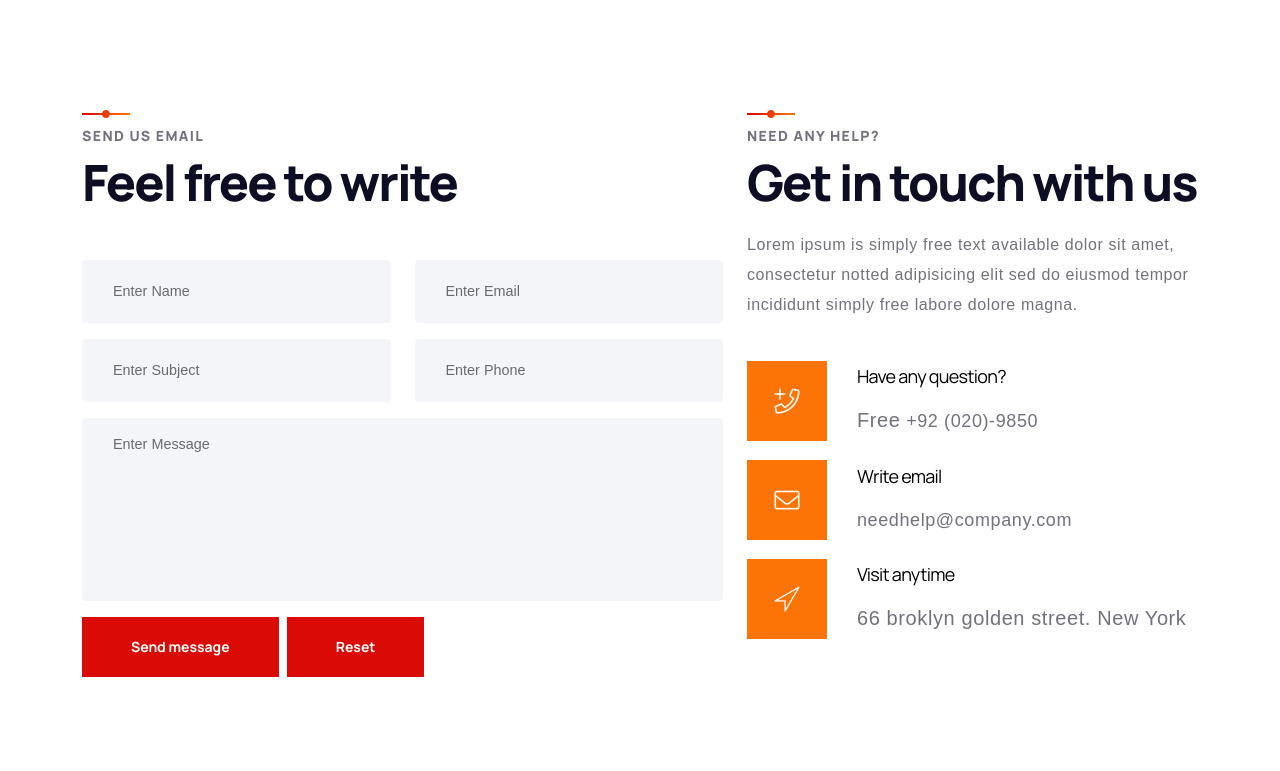
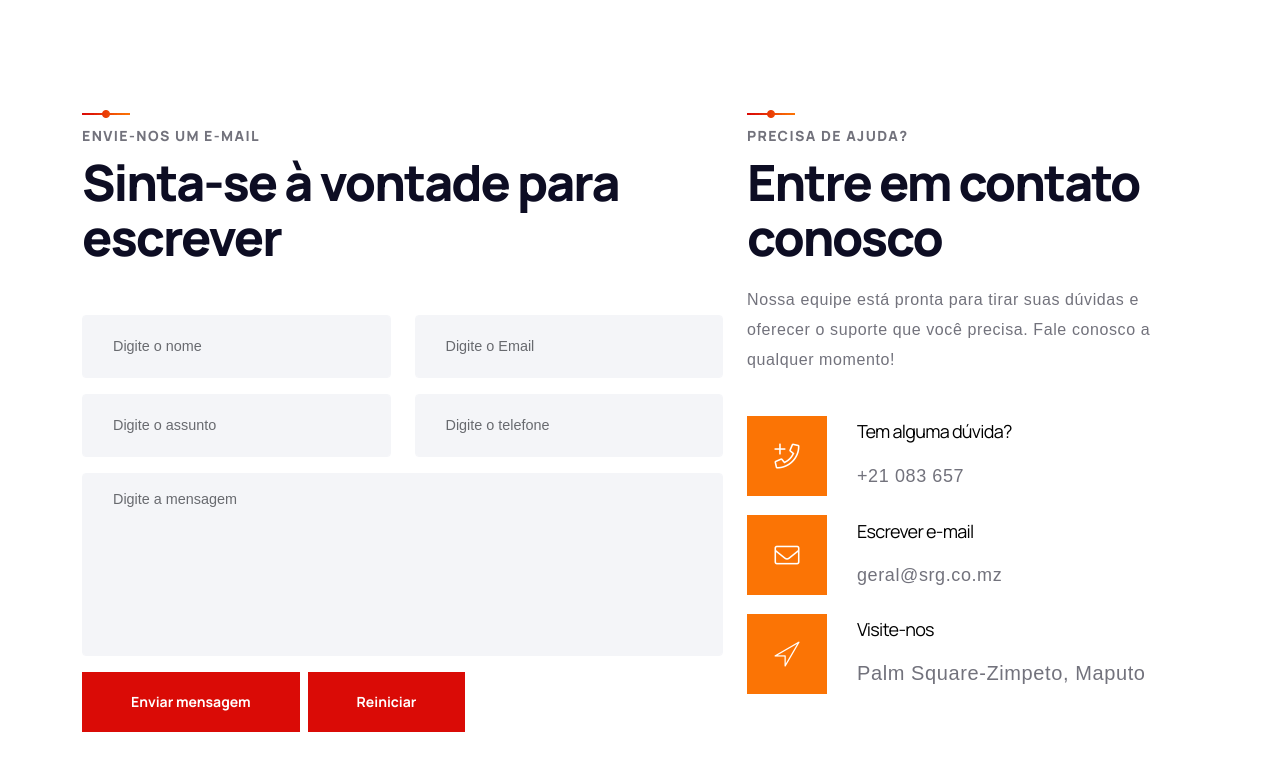
Before and after one commit to SRGLogistica/Next-js-App, a Next.js app: page /page-contact in a window 1280 px wide. Shown: the part 513-1284 px from the top of the page. Built offline with nearby package versions, Linux system fonts and the light colour scheme.

Commit message:
Actualizando o Faq e ctts

```diff
--- a/components/sections/CallToAction1.js
+++ b/components/sections/CallToAction1.js
@@ -10,7 +10,7 @@ const CallToAction1 = () => {
 
               <div className="title-box">
                 <div className="inner-column">
-                  <span className="sub-title">Importa Aqui!</span>
+                  <span className="sub-title">Importe Aqui!</span>
                   <h3 className="title">Pronto para enviar sua encomenda conosco?</h3>
                 </div>
               </div>
--- a/components/sections/innerpages/Contact.js
+++ b/components/sections/innerpages/Contact.js
@@ -1,3 +1,4 @@
+
 import Link from 'next/link';
 
 const Contact = () => {
@@ -9,42 +10,44 @@ const Contact = () => {
       <div className="row">
         <div className="col-xl-7 col-lg-6">
           <div className="sec-title">
-            <span className="sub-title">Send us email</span>
-            <h2>Feel free to write</h2>
+            <span className="sub-title">Envie-nos um e-mail</span>
+            <h2>Sinta-se à vontade para escrever
+
+            </h2>
           </div>
           {/* Contact Form */}
           <form id="contact_form" name="contact_form" className="" action="#" method="post">
             <div className="row">
               <div className="col-sm-6">
                 <div className="mb-3">
-                  <input name="form_name" className="form-control" type="text" placeholder="Enter Name"/>
+                  <input name="form_name" className="form-control" type="text" placeholder="Digite o nome"/>
                 </div>
               </div>
               <div className="col-sm-6">
                 <div className="mb-3">
-                  <input name="form_email" className="form-control required email" type="email" placeholder="Enter Email"/>
+                  <input name="form_email" className="form-control required email" type="email" placeholder="Digite o Email"/>
                 </div>
               </div>
             </div>
             <div className="row">
               <div className="col-sm-6">
                 <div className="mb-3">
-                  <input name="form_subject" className="form-control required" type="text" placeholder="Enter Subject"/>
+                  <input name="form_subject" className="form-control required" type="text" placeholder="Digite o assunto"/>
                 </div>
               </div>
               <div className="col-sm-6">
                 <div className="mb-3">
-                  <input name="form_phone" className="form-control" type="text" placeholder="Enter Phone"/>
+                  <input name="form_phone" className="form-control" type="text" placeholder="Digite o telefone"/>
                 </div>
               </div>
             </div>
             <div className="mb-3">
-              <textarea name="form_message" className="form-control required" rows="7" placeholder="Enter Message"></textarea>
+              <textarea name="form_message" className="form-control required" rows="7" placeholder="Digite a mensagem"></textarea>
             </div>
             <div className="mb-3">
               <input name="form_botcheck" className="form-control" type="hidden" value="" />
-              <button type="submit" className="theme-btn btn-style-one me-2" data-loading-text="Please wait..."><span className="btn-title">Send message</span></button>
-              <button type="reset" className="theme-btn btn-style-one"><span className="btn-title">Reset</span></button>
+              <button type="submit" className="theme-btn btn-style-one me-2" data-loading-text="Please wait..."><span className="btn-title">Enviar mensagem</span></button>
+              <button type="reset" className="theme-btn btn-style-one"><span className="btn-title">Reiniciar</span></button>
             </div>
           </form>
           {/* Contact Form Validation */}
@@ -52,30 +55,30 @@ const Contact = () => {
         <div className="col-xl-5 col-lg-6">
           <div className="contact-details__right">
             <div className="sec-title mb-30">
-              <span className="sub-title">Need any help?</span>
-              <h2>Get in touch with us</h2>
-              <div className="text">Lorem ipsum is simply free text available dolor sit amet, consectetur notted adipisicing elit sed do eiusmod tempor incididunt simply free labore dolore magna.</div>
+              <span className="sub-title">Precisa de ajuda?</span>
+              <h2>Entre em contato conosco</h2>
+              <div className="text">Nossa equipe está pronta para tirar suas dúvidas e oferecer o suporte que você precisa. Fale conosco a qualquer momento!</div>
             </div>
             <ul className="list-unstyled contact-details__info">
               <li>
                 <div className="icon"><span className="lnr-icon-phone-plus"></span></div>
                 <div className="text">
-                  <h6>Have any question?</h6>
-                  <Link href="tel:980089850"><span>Free</span> +92 (020)-9850</Link>
+                  <h6>Tem alguma dúvida?</h6>
+                  <Link href="+21 083 657"><span></span>+21 083 657</Link>
                 </div>
               </li>
               <li>
                 <div className="icon"><span className="lnr-icon-envelope1"></span></div>
                 <div className="text">
-                  <h6>Write email</h6>
-                  <Link href="mailto:needhelp@company.com">needhelp@company.com</Link>
+               <h6>Escrever e-mail</h6>
+                  <Link href="mailto:needhelp@company.com">geral@srg.co.mz</Link>
                 </div>
               </li>
               <li>
                 <div className="icon"><span className="lnr-icon-location"></span></div>
                 <div className="text">
-                  <h6>Visit anytime</h6>
-                  <span>66 broklyn golden street. New York</span>
+                  <h6>Visite-nos</h6>
+                  <span>Palm Square-Zimpeto, Maputo </span>
                 </div>
               </li>
             </ul>
```
Also changed, not shown: components/sections/innerpages/Faq.js (+12 -10 lines), components/sections/innerpages/ServiceGrid.js (+9 -3 lines).
